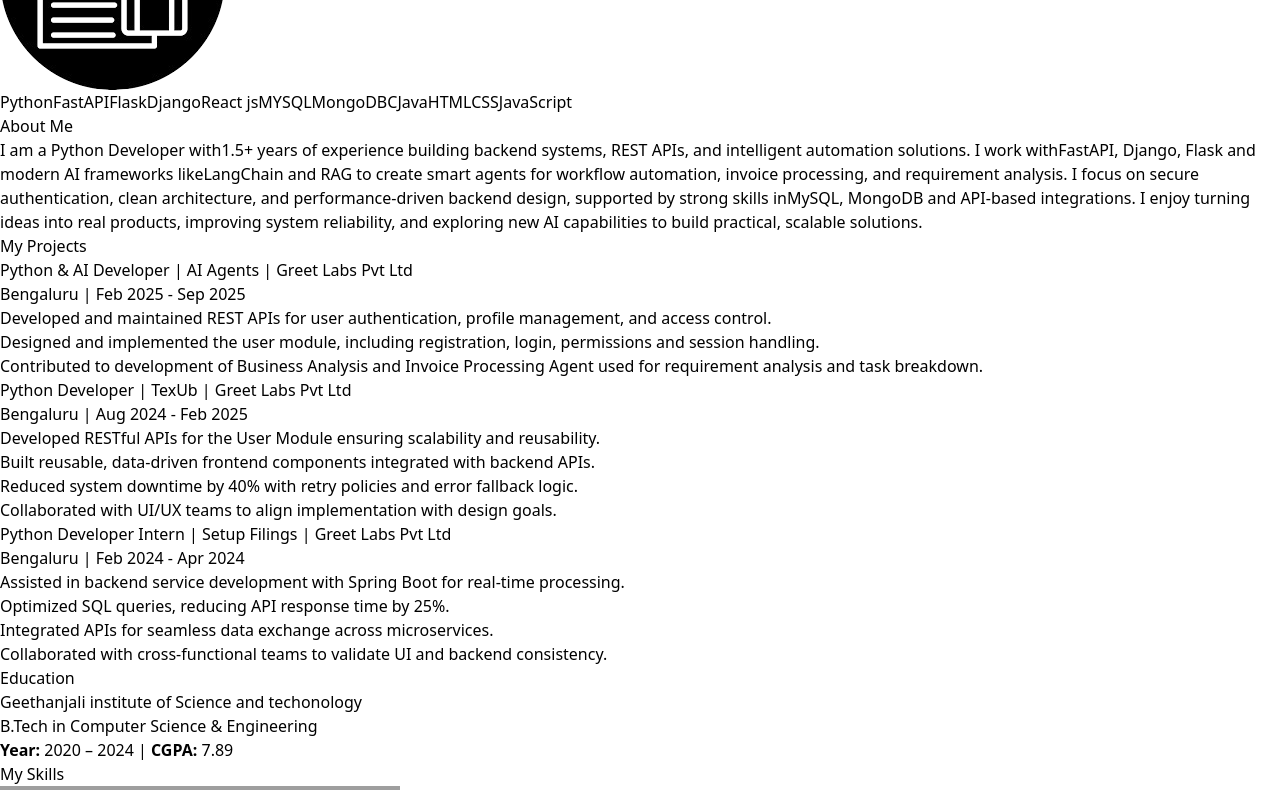
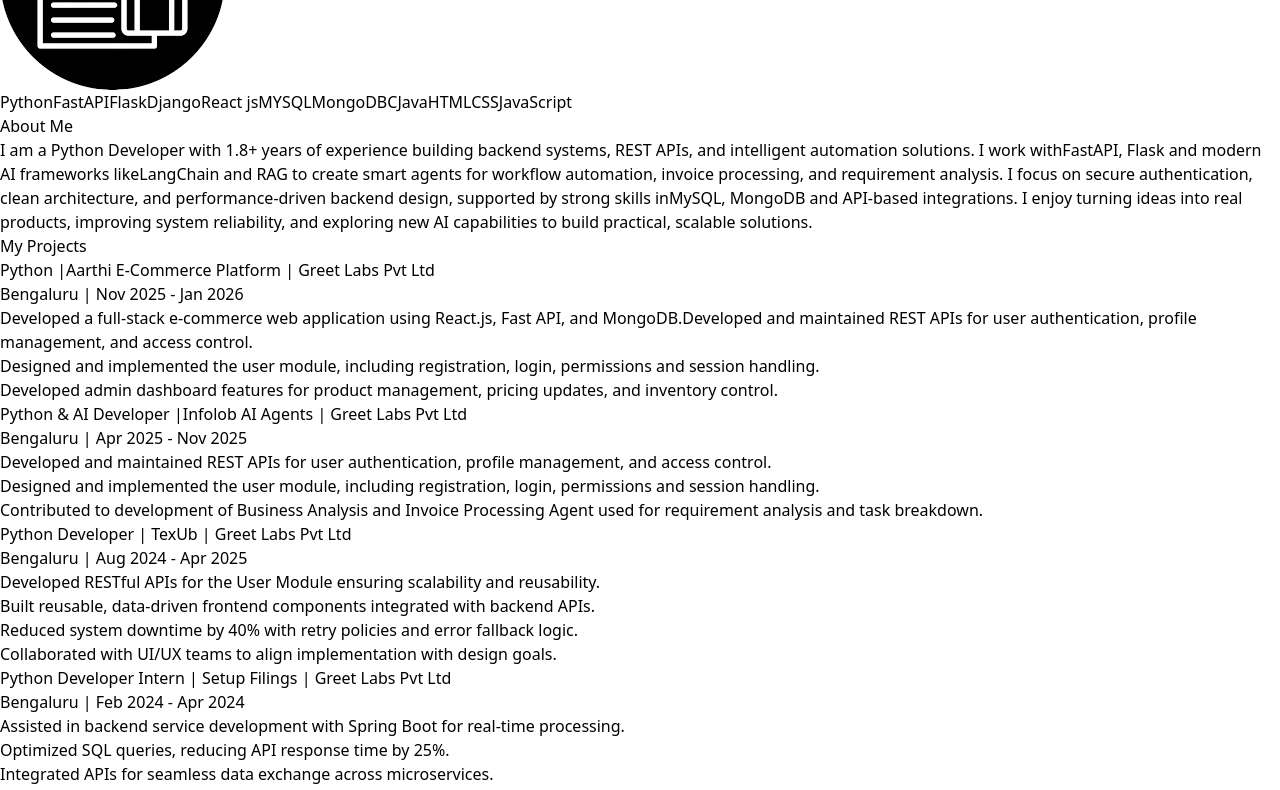
Before and after one commit to yagneshreddy-somavarapu/portfolio_website, a React (Vite) app: page / in a window 1280 px wide. Shown: the part 879-1669 px from the top of the page. Built offline with nearby package versions, Linux system fonts and the light colour scheme; grey boxes are pictures that could not be loaded.

Commit message:
2026 job details and new project are added

```diff
--- a/src/Components/About/About.jsx
+++ b/src/Components/About/About.jsx
@@ -10,22 +10,14 @@
       </h2>
 
       <div className="max-w-6xl mx-auto flex flex-col md:flex-row items-center gap-10">
-        {/* Profile Image */}
-        {/* <div className="w-full md:w-1/3 flex justify-center">
-          <img
-            src={photoJpg}
-            alt="Profile"
-            className="rounded-[10%] w-64 h-full object-cover shadow-lg"
-          />
-        </div> */}
 
         {/* About Text */}
         <div className="w-full  text-center md:text-left">
           <p className="text-white text-lg leading-relaxed">
             I am a <span className="font-semibold text-[#465697]">Python Developer</span> with
-            <span className="font-semibold">1.5+ years</span> of experience building backend systems, REST APIs,
+            <span className="font-semibold"> 1.8+ years</span> of experience building backend systems, REST APIs,
             and intelligent automation solutions. I work with
-            <span className="font-semibold">FastAPI, Django, Flask</span> and modern AI frameworks like
+            <span className="font-semibold">FastAPI, Flask</span> and modern AI frameworks like
             <span className="font-semibold">LangChain and RAG</span> to create smart agents for workflow automation,
             invoice processing, and requirement analysis. I focus on secure authentication, clean architecture,
             and performance-driven backend design, supported by strong skills in
--- a/src/Components/Home/Home.jsx
+++ b/src/Components/Home/Home.jsx
@@ -16,23 +16,9 @@
           A Python Developer
         </p>
         <p className="text-white text-lg leading-relaxed">
-          Experienced in Python, FastAPI, Flask, Django and React.JS — delivering scalable solutions, optimizing performance, and mentoring teams to success.
-         {/* Passionate Full-Stack Developer skilled in building modern python web applications using React.js and Python . I love turning ideas into real-world solutions and continuously expanding my skill set in web development. */}
+          Experienced in Python, FastAPI, Flask and React.JS — delivering scalable solutions, optimizing performance, and mentoring teams to success.
         </p>
-        {/* <div class="py-5 px-3 flex flex-wrap gap-6 justify-center items-center aos-init aos-animate" data-aos="fade-up" data-aos-delay="200">
-        <a
-          href="#projects"
-          className=" min-w-40 text-white border-2 border-light/40 px-6 py-3 rounded-full text-lg font-semibold rounded-full shadow hover:border-primary transition-all duration-300 transform hover:scale-105 bg-[#465697]"
-        >
-          Projects
-        </a>
-        <a
-          href="#contact"
-          className=" min-w-40 text-white border-2 border-light/40 px-6 py-3 rounded-full text-lg font-semibold rounded-full shadow hover:border-primary transition-all duration-300 transform hover:scale-105 bg-[#465697]"
-        >
-          Contact Me
-        </a>
-        </div> */}
+
         {/* Social Icons */}
 
         <div className="flex justify-center items-center gap-6 mt-8 aos-init aos-animate" data-aos="fade-up" data-aos-delay="400">
@@ -60,7 +46,7 @@
             />
           </a>
           <a
-            href="https://drive.google.com/file/d/18in_Pa5RPM86SnzbvH7y3YXX9m_14-5V/view?usp=sharing"
+            href="https://drive.google.com/file/d/1WPwDMINOBahC00nPbEuGQ_8sGiZNwguz/view?usp=sharing"
             target="_blank"
              className="bg-white rounded-full shadow hover:scale-110 transition border"
           >
--- a/src/Components/Projects/Projects.jsx
+++ b/src/Components/Projects/Projects.jsx
@@ -1,8 +1,17 @@
 
 const projects = [
   {
-    name: "Python & AI Developer | AI Agents | Greet Labs Pvt Ltd",
-    data:"Bengaluru | Feb 2025 - Sep 2025",
+    name: "Python  |Aarthi E-Commerce Platform | Greet Labs Pvt Ltd",
+    data:"Bengaluru | Nov 2025 - Jan 2026",
+    description: [
+      "Developed a full-stack e-commerce web application using React.js, Fast API, and MongoDB.Developed and maintained REST APIs for user authentication, profile management, and access control.",
+      "Designed and implemented the user module, including registration, login, permissions and session handling.",
+      "Developed admin dashboard features for product management, pricing updates, and inventory control.",
+    ],
+  },
+  {
+    name: "Python & AI Developer |Infolob AI Agents | Greet Labs Pvt Ltd",
+    data:"Bengaluru | Apr 2025 - Nov 2025",
     description: [
       "Developed and maintained REST APIs for user authentication, profile management, and access control.",
       "Designed and implemented the user module, including registration, login, permissions and session handling.",
@@ -11,7 +20,7 @@
   },
   {
     name: "Python Developer | TexUb | Greet Labs Pvt Ltd",
-    data:"Bengaluru | Aug 2024 - Feb 2025",
+    data:"Bengaluru | Aug 2024 - Apr 2025",
     description: [
       "Developed RESTful APIs for the User Module ensuring scalability and reusability.",
       "Built reusable, data-driven frontend components integrated with backend APIs.",
```
Also changed, not shown: 1 other file (tests, documents, lock files or other folders).
